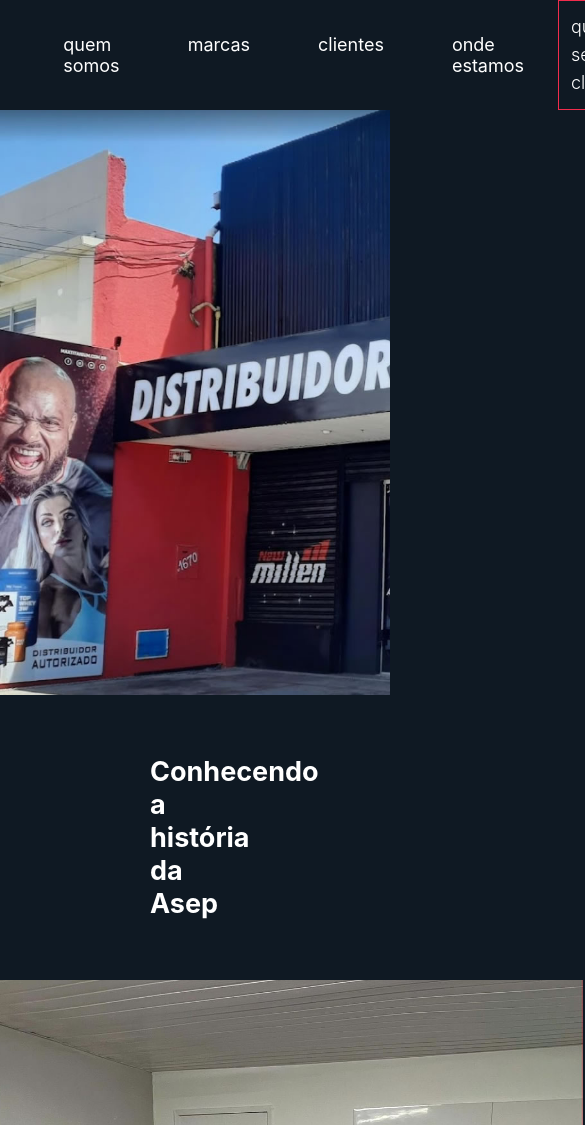
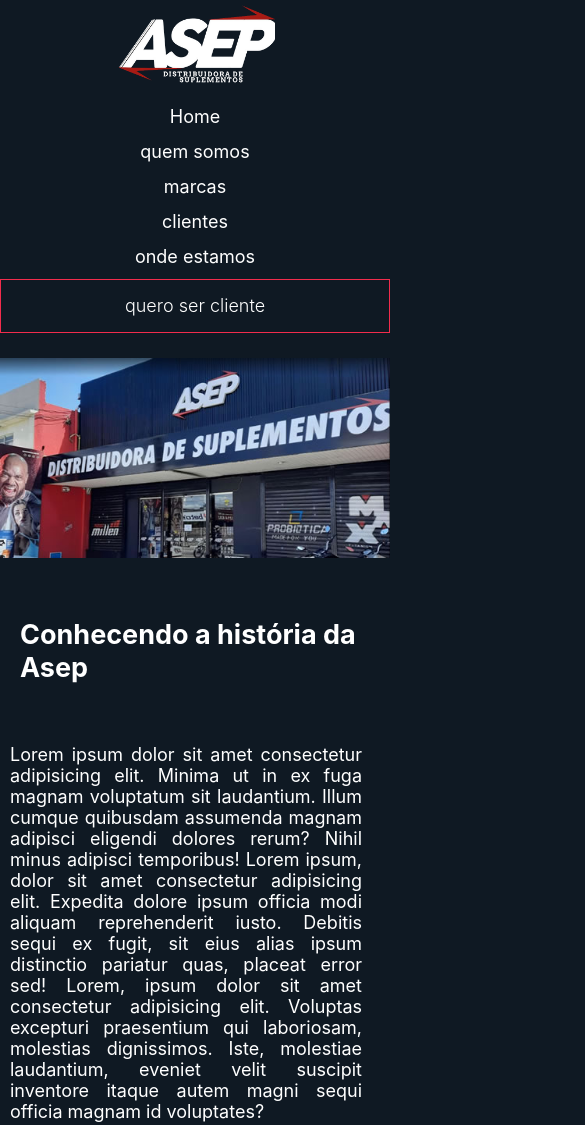
Before and after one commit to rodrigomonteirofs/landing-page-asep, a plain HTML site: page index.html in a window 390 px wide. Shown: the top 1125 px of the page, 585 px wide, since content can reach past the window. Drawn offline with Linux system fonts and the light colour scheme; a web font is replaced by a local one.

Commit message:
adicionando resposividade mobile

```diff
--- a/index.html
+++ b/index.html
@@ -3,6 +3,7 @@
 <head>
 
     <link rel="stylesheet" href="style.css">
+    <link rel="stylesheet" href="responsive.css">
     <link rel="preconnect" href="https://fonts.googleapis.com">
     <link rel="preconnect" href="https://fonts.gstatic.com" crossorigin>
     <link href="https: //fonts.googleapis.com/css2? família= Inter:wght@400;900 & display=swap" rel="stylesheet">
--- /dev/null
+++ b/responsive.css
@@ -0,0 +1,74 @@
+@media screen and (max-width:420px){
+    header{
+        position: relative;
+        width: 100%;
+        background-color: #0F1923;
+    }
+
+    .topo{
+        display: block;
+         }
+
+    .logo{
+        display: flex;
+        justify-content: center;
+    }
+
+    .menu {
+        margin-top: 15px;
+        }
+
+    .menu ul{
+        display: block;
+        text-align: center;
+        }
+
+    .menu li{
+        margin: 10px 0px;
+    }
+
+    .fachada-loja{
+        background-image: url('assets/fachada-asep-mobile.jpg');
+        background-size: cover;
+        background-repeat: no-repeat;
+
+        box-shadow: 0px 0px 0px 0px #F1F3F4;
+
+        width: 100%;
+        height: 200px;
+
+        margin-top: -70px;
+    }
+
+    h2{
+        text-size-adjust: 50%;
+        margin: 60px 20px;
+    }
+
+    .container{
+        display: block;
+        }
+
+     .historia p{
+        margin-left: 10px;
+        width: 44%;
+        text-align: justify;
+        margin-bottom: 20px;
+     }
+
+     .equipe img{
+         width: 100%;
+         height: 500px;
+     }
+
+     .marcas{
+        height: 350px;
+        display: flex;
+        justify-content: center;
+
+     }
+
+     .marcas ul{
+        display: block;
+    }
+}
```
Also changed, not shown: assets/fachada-asep-mobile.jpg (added).
